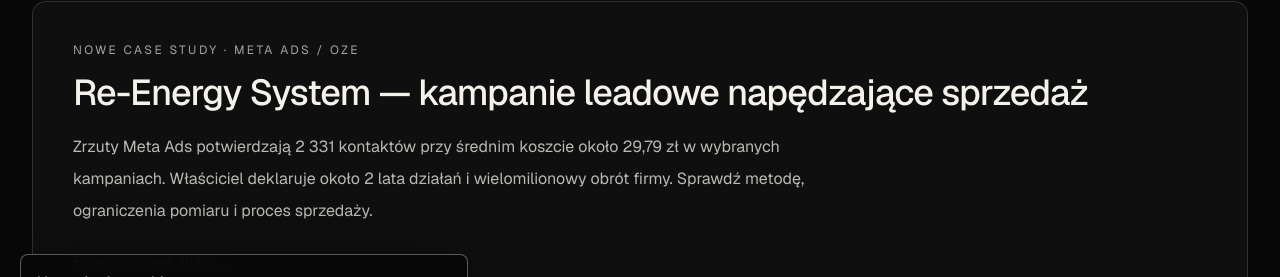
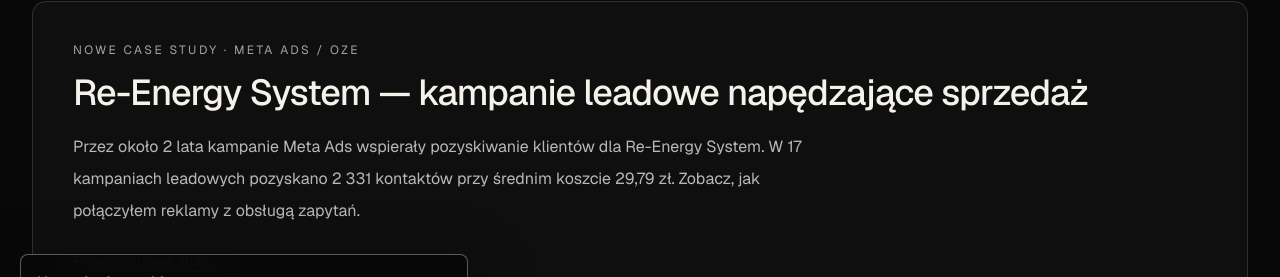
Before and after one commit to ft4k696bk6-prog/kacper-portfolio, a Next.js app: page /case-studies in a window 1280 px wide. Shown: the part 362-639 px from the top of the page. Built offline with nearby package versions, Linux system fonts and the light colour scheme; no server answers.

Commit message:
copy: remove internal audit narration from customer-facing marketing pages

```diff
--- a/src/app/case-studies/page.tsx
+++ b/src/app/case-studies/page.tsx
@@ -49,7 +49,7 @@ export default function CaseStudiesIndex() {
       <Link href="/case-studies/re-energy-meta-ads" className="surface-card mt-12 block rounded-2xl border border-white/25 bg-white/[0.04] p-7 transition hover:border-white/60 md:p-10">
         <p className="text-xs uppercase tracking-[0.2em] text-white/65">Nowe case study · Meta Ads / OZE</p>
         <h2 className="mt-3 text-3xl text-white md:text-4xl">Re-Energy System — kampanie leadowe napędzające sprzedaż</h2>
-        <p className="mt-4 max-w-3xl leading-8 text-white/75">Zrzuty Meta Ads potwierdzają 2 331 kontaktów przy średnim koszcie około 29,79 zł w wybranych kampaniach. Właściciel deklaruje około 2 lata działań i wielomilionowy obrót firmy. Sprawdź metodę, ograniczenia pomiaru i proces sprzedaży.</p>
+        <p className="mt-4 max-w-3xl leading-8 text-white/75">Przez około 2 lata kampanie Meta Ads wspierały pozyskiwanie klientów dla Re-Energy System. W 17 kampaniach leadowych pozyskano 2 331 kontaktów przy średnim koszcie 29,79 zł. Zobacz, jak połączyłem reklamy z obsługą zapytań.</p>
         <span className="mt-6 inline-block text-sm text-white underline underline-offset-4">Przeczytaj case study →</span>
       </Link>
       <div className="mt-12 grid gap-6 md:grid-cols-2">
```
